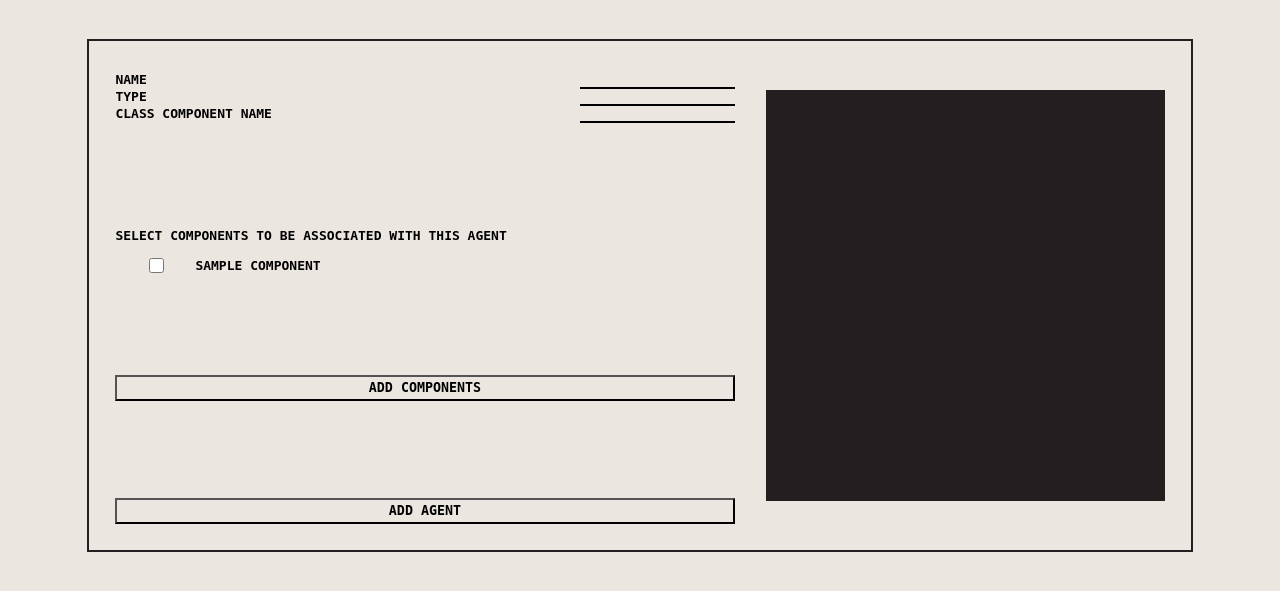
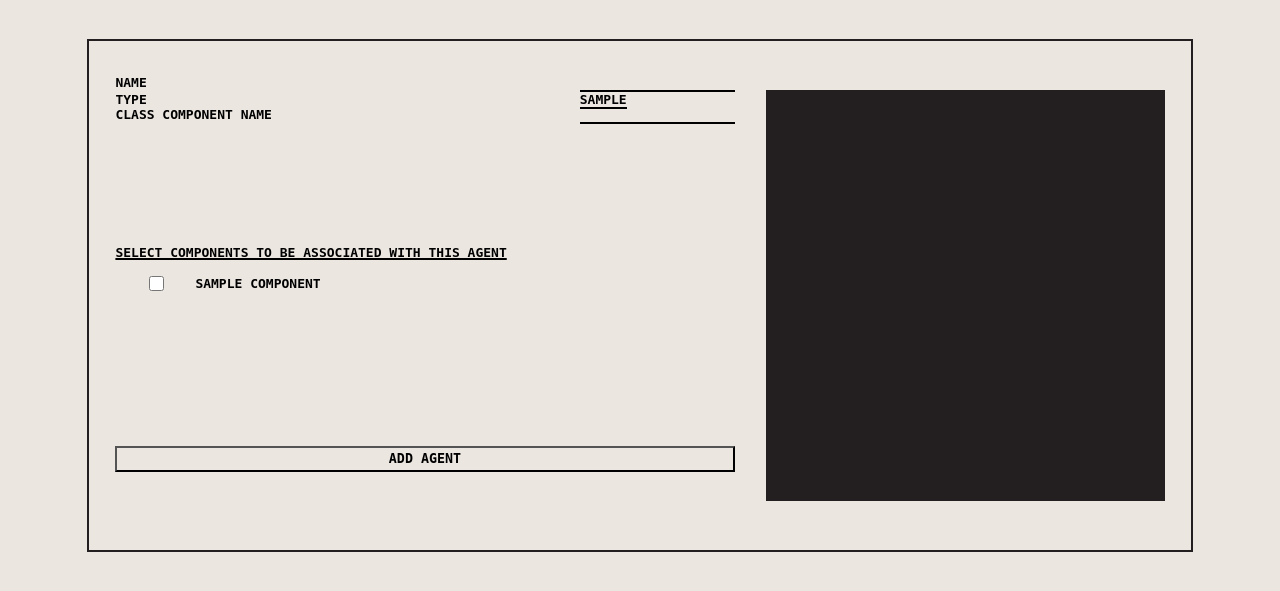
Before and after one commit to lumese46/AGE-AMB2, a Flask app: template presentation/templates/add_agent_tab.html in a window 1280 px wide. Shown: the part 158-749 px from the top of the page. Run offline with Flask 3, Linux system fonts and the light colour scheme; the template is opened without the code that fills it: most values are stand-ins (such as "Sample title", 1, 10 or a date in 2020).

Commit message:
added dropdown menu for type

```diff
--- a/presentation/helperMethods.py
+++ b/presentation/helperMethods.py
@@ -38,7 +38,6 @@ def get_all_components(component_names: list):
     for comp in components_from_file:
         if comp["Name_of_component"] in component_names:
             results.append(comp)
-            print("founds")
         else:
             pass
     return results
--- a/presentation/main.py
+++ b/presentation/main.py
@@ -75,18 +75,27 @@ def add_components():
 @app.route("/agents", methods=["POST", "GET"])
 def add_agent():
     agent_action = request.form["add_to_agent"]
+    comp_type = "simple"
     match agent_action:
-        case "Add Components":
-            agent["Components"]=request.form.getlist("component_to_add")   #add components to agent
         case "Add Agent":
             agent["Name_of_agent"] = request.form["agent_name"]
             agent["Type"] = request.form["agent_type"]
             agent["Class_component_name"] = request.form["agent_class_componet_name"]
             agent["Components"] = helperMethods.get_all_components(request.form.getlist("component_to_add")) #get detailed components using their names
             helperMethods.add_to_json(agent,"agents")
+            #clear screen
+            comp_type = "simple"
+
+        case "Simple":
+            comp_type = "simple"
+            print(agent_action)
+        case "Complex":
+            comp_type = "complex"
+            print(agent_action)
+
 
     agents = helperMethods.read_json("agents")
-    return render_template("add_agent_tab.html", all_components=helperMethods.get_components_by_name())
+    return render_template("add_agent_tab.html", all_components=helperMethods.get_components_by_name(), agent_type=comp_type)
 
 
 if __name__ == "__main__":
--- a/presentation/static/styles.css
+++ b/presentation/static/styles.css
@@ -82,10 +82,11 @@ form input[type="text"]{
     display:grid;
     grid-template-columns: 3fr 1fr;
 }
-#attributes_title{
+#inner_title{
     display: grid;
-    margin-bottom: 1rem;
-
+    margin: 1rem auto;
+    text-decoration: underline;
+    text-decoration-thickness: 2px;
 }
 
 
@@ -131,13 +132,46 @@ input[type="submit"]{
 
 /* AGENT TAB STYLES */
 
+
+.dropbtn {
+    border: none;
+    border-bottom: 2px solid black;
+  }
+
+  .dropdown {
+    position: relative;
+  }
+
+  .dropdown-content {
+    display: none;
+    position: absolute;
+    background-color: var(--bgclr);
+    box-shadow: 0px 8px 16px 0px rgba(0,0,0,0.2);
+    z-index: 1;
+    flex-direction: column;
+  }
+
+  .dropdown-content input {
+    width: 100%;
+  }
+
+  .dropdown-content input:hover {background-color: #ddd;}
+
+  .dropdown:hover .dropdown-content {display: flex;}
+
+.simple{
+    visibility: hidden;
+}
+.complex{
+    visibility: visible;
+}
 .checkbox_section{
     display: grid;
     grid-template-columns: 1fr 1fr;
     /* border: 2px solid blueviolet; */
     width: 100%;
     margin-top: 1rem;
-    max-height: 8rem;
+    max-height: 10rem;
     overflow: auto;
 
 }
@@ -159,3 +193,6 @@ input[type="submit"]{
     grid-template-columns: 1fr 3fr;
     margin: .2rem;
 }
+#submit_agent{
+    align-self: center;
+}
--- a/presentation/templates/add_agent_tab.html
+++ b/presentation/templates/add_agent_tab.html
@@ -1,19 +1,24 @@
 {%extends "base.html"%}
 {%block title%}Agents{%endblock%}
 {%block input_fields%}
-<!-- <link rel="stylesheet" type="text/css" href="{{ url_for('static',filename='agent_styles.css')}}" > -->
 
 <form action="/agents" method="post" class="agents_form">
     <section class="form_title">
         <label for="name">Name</label>
         <input type="text" name="agent_name" id="agent_name">
         <label for="type">Type</label>
-        <input type="text" name="agent_type" id="agent_type">
-        <label for="class_component">class component name</label>
-        <input type="text" name="agent_class_componet_name">
+        <div class="dropdown">
+            <label class="dropbtn">{{agent_type}}</label>
+            <div class="dropdown-content">
+                <input type="submit" name="add_to_agent" id="agent_type" value="Simple">
+                <input type="submit" name="add_to_agent" id="agent_type" value="Complex">
+            </div>
+          </div>
+        <label for="class_component" class={{agent_type}}>class component name</label>
+        <input type="text" class="{{agent_type}}" name="agent_class_componet_name">
     </section>
     <section class="form_attributes">
-        <label for="components" class="components_title">Select components to be associated with this agent</label>
+        <label for="components" id="inner_title" >Select components to be associated with this agent</label>
         <div class="checkbox_section">
             {%for i in all_components%}
             <div id="checkbox_input">
@@ -23,9 +28,8 @@
             {%endfor%}
         </div>
     </section>
+    <!-- <input type="submit" name="add_to_agent" value="Add Components"> -->
 
-    <input type="submit" name="add_to_agent" value="Add Components">
-
-    <input type="submit" name="add_to_agent" value="Add Agent">
+    <input type="submit" id="submit_agent" name="add_to_agent" value="Add Agent">
 </form>
 {%endblock%}
--- a/presentation/templates/add_component_tab.html
+++ b/presentation/templates/add_component_tab.html
@@ -8,7 +8,7 @@
                 <input type="text" name="Name_of_component" id="Name_of_component" value={{compName}}>
         </section>
         <section class="form_attributes">
-            <label for="Component_attributes_form" id="attributes_title">Component Attributes</label>
+            <label for="Component_attributes_form" id="inner_title">Component Attributes</label>
                 <div id="attribute">
                     <label for="att_name">Name</label>
                     <input type="text" name="att_name" id="att_name">
```
Also changed, not shown: data/agents.json (+18 -0 lines), presentation/static/agent_styles.css (deleted, +0 -59 lines).
